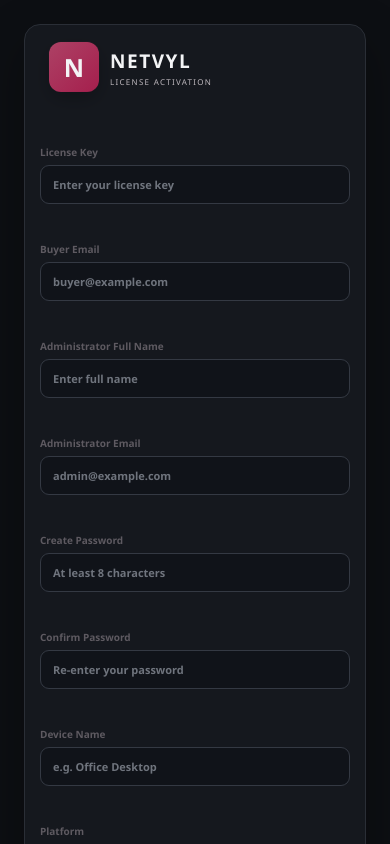
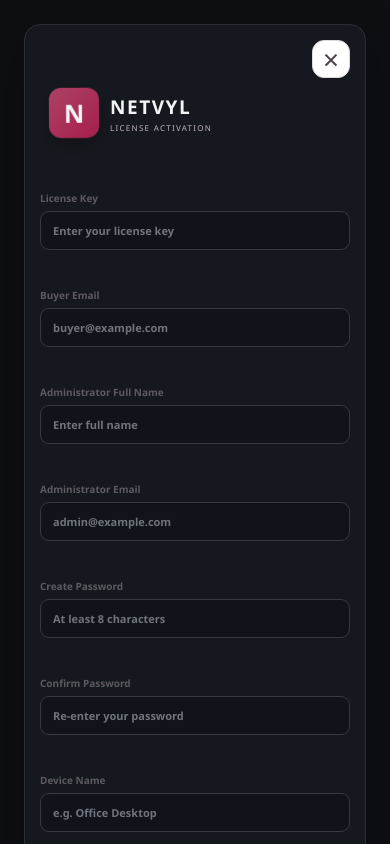
Before and after one commit to oluwaifemidav-byte/NETVYLPROJECT, a Next.js app: page /activate in a window 390 px wide. Shown: the top 844 px of the page. Built offline with nearby package versions, Linux system fonts and the light colour scheme; no server answers.

Commit message:
Refine login welcome screen” “Fix activation close button” “Update welcome banner styling”

```diff
--- a/app/activate/page.tsx
+++ b/app/activate/page.tsx
@@ -127,9 +127,41 @@
     }
   }
 
+  const closePage = () => {
+    if (typeof window !== 'undefined' && window.history.length > 1) {
+      router.back()
+      return
+    }
+    router.push('/login')
+  }
+
   return (
     <main style={{ minHeight: '100vh', display: 'grid', placeItems: 'center', padding: 24 }}>
       <section className="card" style={{ maxWidth: 560, width: '100%' }}>
+        <div style={{ display: 'flex', justifyContent: 'flex-end', marginBottom: 8 }}>
+          <button
+            type="button"
+            aria-label="Close page"
+            title="Close page"
+            onClick={closePage}
+            style={{
+              width: 38,
+              height: 38,
+              borderRadius: 12,
+              border: '1px solid #ddd9de',
+              background: '#fff',
+              color: '#4a4349',
+              fontSize: 28,
+              lineHeight: 1,
+              cursor: 'pointer',
+              display: 'grid',
+              placeItems: 'center',
+            }}
+          >
+            ×
+          </button>
+        </div>
+
         <div className="brand-block" style={{ marginBottom: 20 }}>
           <div className="brand-mark large">N</div>
           <div>
--- a/app/globals.css
+++ b/app/globals.css
@@ -182,6 +182,25 @@
 }
 .page-title { font: 800 18px "Segoe UI", sans-serif; margin-top: 2px; }
 .top-actions { display: flex; align-items: center; gap: 9px; }
+.page-close {
+  width: 35px;
+  height: 35px;
+  border-radius: 11px;
+  border: 1px solid var(--line);
+  background: #fff;
+  color: #4a4349;
+  font-size: 30px;
+  line-height: 1;
+  display: grid;
+  place-items: center;
+  cursor: pointer;
+  transition: all 0.2s ease;
+}
+.page-close:hover {
+  background: #f7f3f5;
+  border-color: #ccb8c0;
+  color: var(--wine);
+}
 .cloud-pill, .date-pill {
   border: 1px solid var(--line);
   background: #fff;
@@ -546,43 +565,41 @@
   animation: welcomeFade 3s ease-in-out forwards;
 }
 .welcome-panel {
-  display: grid;
-  place-items: center;
-  gap: 18px;
+  display: flex;
+  flex-direction: column;
+  align-items: center;
+  justify-content: center;
+  gap: 16px;
   text-align: center;
-  padding: 30px 42px;
+  padding: 26px 30px;
   border-radius: 26px;
-  background: rgba(17, 18, 22, 0.42);
-  border: 1px solid rgba(255,255,255,0.1);
-  backdrop-filter: blur(8px);
-  box-shadow: 0 25px 80px rgba(0,0,0,0.35);
+  background: rgba(17, 18, 22, 0.5);
+  border: 1px solid rgba(255,255,255,0.12);
+  backdrop-filter: blur(10px);
+  box-shadow: 0 25px 80px rgba(0,0,0,0.38);
 }
 .welcome-brand {
   display: flex;
   align-items: center;
-  gap: 14px;
+  justify-content: center;
   color: #fff;
 }
 .welcome-mark {
-  width: 78px;
-  height: 78px;
+  width: 82px;
+  height: 82px;
   border-radius: 20px;
   font-size: 38px;
-}
-.welcome-brand-name {
-  font-size: 32px;
-  letter-spacing: 0.12em;
-}
-.welcome-brand-sub {
-  font-size: 10px;
-  letter-spacing: 0.22em;
+  box-shadow: 0 16px 34px rgba(211, 92, 137, 0.35);
 }
 .welcome-banner {
-  font-size: clamp(20px, 2vw, 28px);
+  margin: 0;
+  font-family: "Segoe UI", "Inter", "Helvetica Neue", Arial, sans-serif;
+  font-size: clamp(22px, 2.8vw, 34px);
   font-weight: 800;
-  letter-spacing: 0.24em;
+  letter-spacing: 0.12em;
   text-transform: uppercase;
-  color: #fceef3;
+  color: #fff6fa;
+  text-shadow: 0 10px 24px rgba(208, 92, 138, 0.28);
 }
 .auth-brand {
   position: absolute;
--- a/app/login/page.tsx
+++ b/app/login/page.tsx
@@ -419,10 +419,6 @@
           <div className="welcome-panel">
             <div className="welcome-brand">
               <div className="brand-mark welcome-mark">N</div>
-              <div>
-                <div className="brand-name welcome-brand-name">{platformConfig.app_name}</div>
-                <div className="brand-sub welcome-brand-sub">{platformConfig.app_tagline}</div>
-              </div>
             </div>
             <div className="welcome-banner">Welcome</div>
           </div>
```
Also changed, not shown: components/app-shell.tsx (+8 -1 lines).
